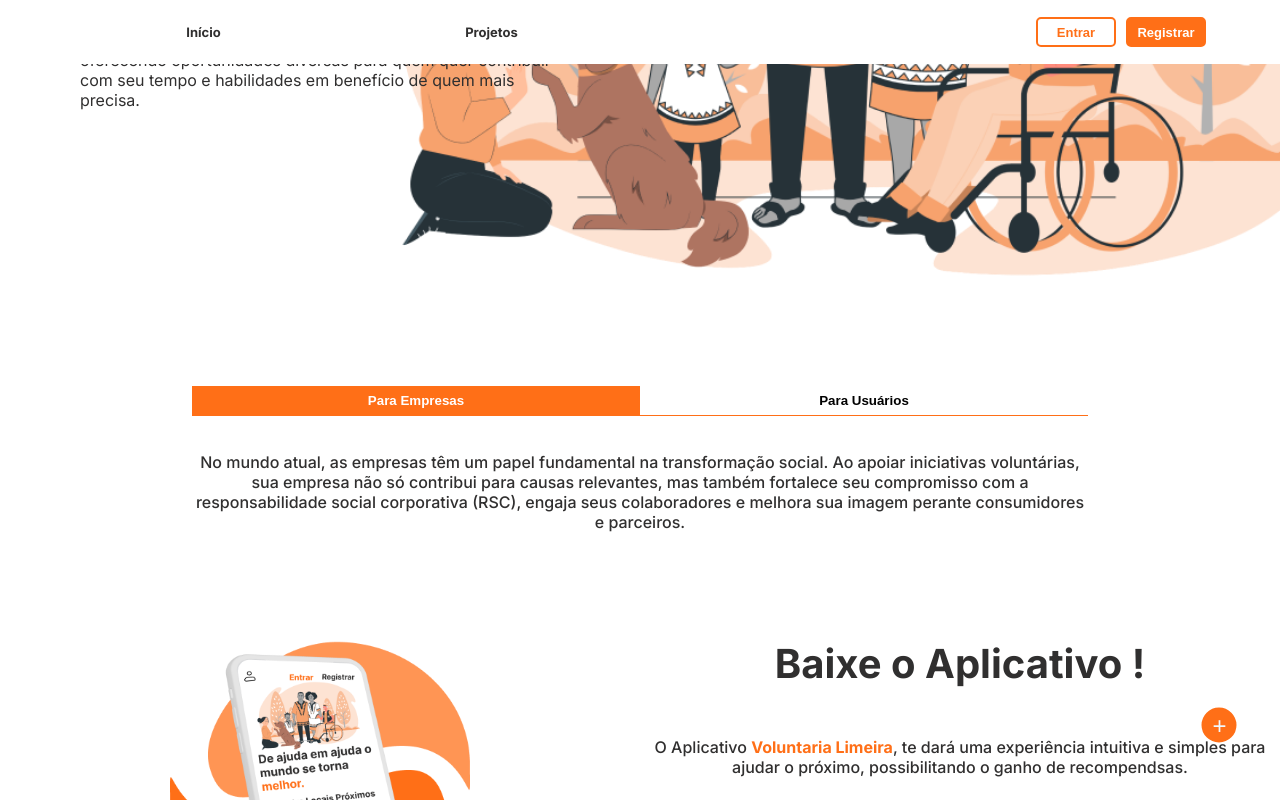
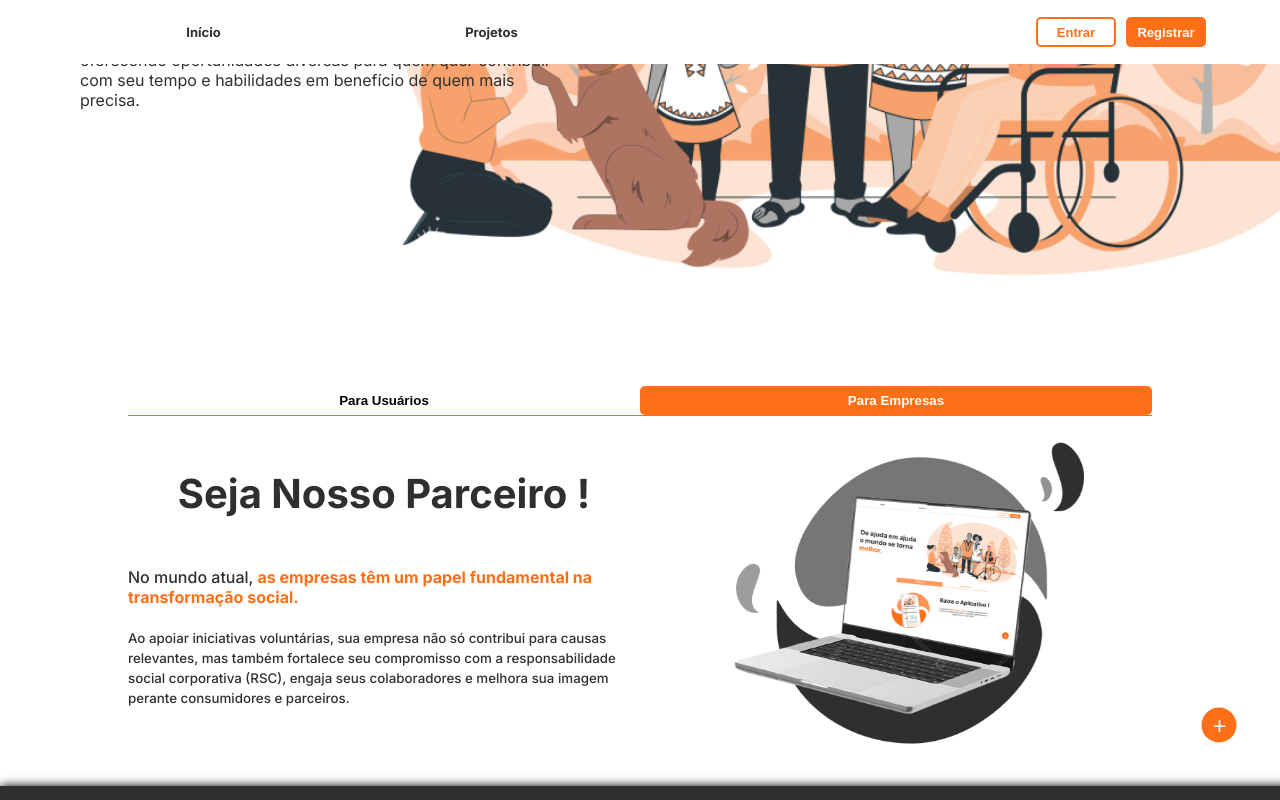
Before and after one commit to Paiva8859/projeto-final-DEV-SENAI, a Next.js app in the folder voluntaria-limeira/: page / in a window 1280 px wide. Both pictures are taken after a click on the button "Para Empresas". Shown: the part 414-1214 px from the top of the page. Built offline with nearby package versions, Linux system fonts and the light colour scheme; no server answers; a web font is replaced by a local one.

Commit message:
Estilização 90%

```diff
--- a/voluntaria-limeira/src/app/components/opcoes.js
+++ b/voluntaria-limeira/src/app/components/opcoes.js
@@ -1,6 +1,6 @@
 import style from "@/app/style/opcoes.module.css";
 
-function MobileWeb() {
+function Mobile() {
   return (
     <div className={style.opcoes}>
       <div className={style.publico}>
@@ -16,6 +16,11 @@ function MobileWeb() {
               O Aplicativo <span className={style.app}>Voluntaria Limeira</span>
               , te dará uma experiência intuitiva e simples para ajudar o
               próximo, possibilitando o ganho de recompendsas.
+              <br></br>
+              <br></br>
+              <small>Em um mundo cada vez mais conectado, os usuários têm a oportunidade
+            de impactar positivamente a sociedade por meio de ações voluntárias
+            e apoio a causas sociais.</small>
             </p>
           </div>
         </div>
@@ -24,4 +29,36 @@ function MobileWeb() {
     </div>
   );
 }
-export default MobileWeb;
+function Web() {
+  return (
+    <div className={style.opcoes}>
+      <div className={style.publico}>
+        <div className={style.apresentacao}>
+          <div className={style.informacoes}>
+            <h1 className={style.titulo}>Seja Nosso Parceiro !</h1>
+            <p className={style.explicacao}>
+              No mundo atual, <span className={style.app}>as empresas têm um papel fundamental na transformação
+                social.</span>
+                <small>
+                  <br></br>
+                  <br></br>
+              Ao apoiar iniciativas voluntárias, sua empresa não só
+              contribui para causas relevantes, mas também fortalece seu compromisso
+              com a responsabilidade social corporativa (RSC), engaja seus
+              colaboradores e melhora sua imagem perante consumidores e parceiros.
+              </small>
+            </p>
+          </div>
+          <img
+            src="/web.png"
+            className={style.imagem}
+            alt="Voluntaria Limeira App"
+          />
+        </div>
+      </div>
+      <div className={style.empresas}></div>
+    </div>
+  );
+}
+
+export { Mobile, Web };
--- a/voluntaria-limeira/src/app/home-empresa/page.js
+++ b/voluntaria-limeira/src/app/home-empresa/page.js
@@ -1,6 +1,7 @@
 "use client";
 import style from "@/app/style/home.module.css";
-import MobileWeb from "../components/opcoes";
+import { Mobile, Web } from "../components/opcoes";
+// import Web from "../components/opcoes";
 import { useState } from "react";
 
 
@@ -10,11 +11,11 @@ function HomeEmpresa() {
   const [activeText, setActiveText] = useState('empresa');
   const [activeButton, setActiveButton] = useState('empresa');
 
-    // Função para gerenciar os cliques nos botões
-    const handleButtonClick = (buttonType) => {
-      setActiveButton(buttonType); // Atualiza o botão ativo
-      setActiveText(buttonType); // Atualiza o texto a ser mostrado
-    };
+  // Função para gerenciar os cliques nos botões
+  const handleButtonClick = (buttonType) => {
+    setActiveButton(buttonType); // Atualiza o botão ativo
+    setActiveText(buttonType); // Atualiza o texto a ser mostrado
+  };
 
   return (
     <>
@@ -38,12 +39,13 @@ function HomeEmpresa() {
       </section>
       <section className={style.paraEmpresas}>
         <div className={style.infoEmpresaUsuario}>
-          <button id="btnEmpresaInfo" className={`${style.btnEmpresa}, ${activeButton === 'empresa' ? style.btnActive : ''}`} onClick={() => handleButtonClick('empresa')} >Para Empresas</button>
-          <button id="btnUsuarioInfo" className={`${style.btnUsuario}, ${activeButton === 'usuario' ? style.btnActive : ''}`} onClick={() =>handleButtonClick('usuario')} >Para Usuários</button>
+          <button id="btnEmpresaInfo" className={`${style.btnEmpresa}, ${activeButton === 'empresa' ? style.btnActive : ''}`} onClick={() => handleButtonClick('empresa')} >Para Usuários</button>
+          <button id="btnUsuarioInfo" className={`${style.btnUsuario}, ${activeButton === 'usuario' ? style.btnActive : ''}`} onClick={() => handleButtonClick('usuario')} >Para Empresas</button>
         </div>
         {/* <hr className={style.linha} /> */}
         <div className={style.containerExplicacao}>
-          <p id="explicacaoEmpresas" className={ style.explicacao} style={{ display: activeText === 'empresa' ? 'block' : 'none' }}>
+          <div className={style.explicacao}>
+            {/* <p id="explicacaoEmpresas" className={ style.explicacao} style={{ display: activeText === 'empresa' ? 'block' : 'none' }}>
             No mundo atual, as empresas têm um papel fundamental na transformação
             social. Ao apoiar iniciativas voluntárias, sua empresa não só
             contribui para causas relevantes, mas também fortalece seu compromisso
@@ -56,9 +58,13 @@ function HomeEmpresa() {
             e apoio a causas sociais. Ao se engajar em projetos que promovem o
             bem-estar coletivo, eles não apenas ajudam a criar mudanças significativas,
             mas também reforçam valores essenciais como empatia, solidariedade e cooperação.
-          </p>
+          </p> */}
+            {activeText === 'empresa' ? <Mobile /> : ''}
+            {activeText === 'usuario' ? <Web /> : ''}
+            {/* <Mobile style={{ display: activeText === 'empresa' ? 'block' : 'none' }}/>
+        <Web style={{ display: activeText === 'usuario' ? 'block' : 'none' }}/> */}
+          </div>
         </div>
-        <MobileWeb />
       </section>
     </>
   );
--- a/voluntaria-limeira/src/app/style/home.module.css
+++ b/voluntaria-limeira/src/app/style/home.module.css
@@ -65,7 +65,7 @@
   gap: 20px; /* Espaço entre os elementos */
 }
 .infoEmpresaUsuario{
-  width: 70%;
+  width: 80%;
   border-bottom: 1.5px solid var(--laranja-escuro) ;
   display: flex;
   justify-content: center;
@@ -83,18 +83,17 @@
   transition: .5s ease-in-out;
   color: white;
   background-color: var(--laranja-escuro);
+  border-radius: 5px;
 }
 
 .containerExplicacao{
   display: flex;
   justify-content: center;
-  height: 150px;
+  height: 350px;
 }
+
 .explicacao {
   /* transition: 5s ease-in-out;   */
-  width: 70%;
-  font-size: 12pt;
-  font-weight: 500;
-  text-align: center;
-  color: var(--cinza-escuro);
+width: 80%;
+height: fit-content;
 }
--- a/voluntaria-limeira/src/app/style/opcoes.module.css
+++ b/voluntaria-limeira/src/app/style/opcoes.module.css
@@ -22,13 +22,25 @@
 }
 
 .imagem{
-    width: 100%;
-    max-width: 300px;
-    height: 100%;
+    /* width: 100%;
+    max-width: 300px; */
+    height: 350px;
+    /* height: 100%; */
     background-size: contain;
     background-repeat: no-repeat;
     background-position: center;
-    grid-column: 1;
+    /* grid-column: 1; */
+    transition: .5s ease-in-out;
+    animation: moverImagem 1s ease-in-out infinite alternate;
+}
+
+@keyframes moverImagem {
+  0% {
+    transform: translateY(0); /* Posição original */
+  }
+  100% {
+    transform: translateY(-5px); /* Move a imagem para cima */
+  }
 }
 
 .informacoes{
@@ -37,7 +49,7 @@
     display: flex;
     flex-direction: column;
     align-items: center;
-    grid-column: 2;
+    /* grid-column: 2; */
 }
 
 .titulo{
@@ -46,7 +58,7 @@
 }
 
 .explicacao{
-    text-align: center;
+    /* text-align: center; */
     font-size: 12pt;
     color: var(--cinza-escuro);
     font-weight: 500;
```
Also changed, not shown: voluntaria-limeira/public/web.png (added).
